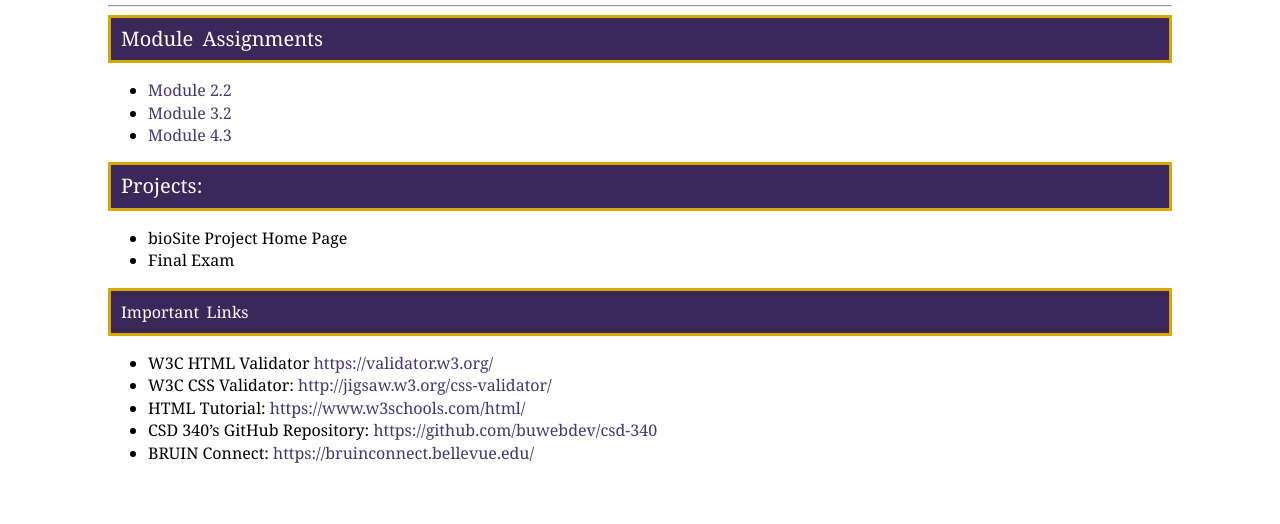
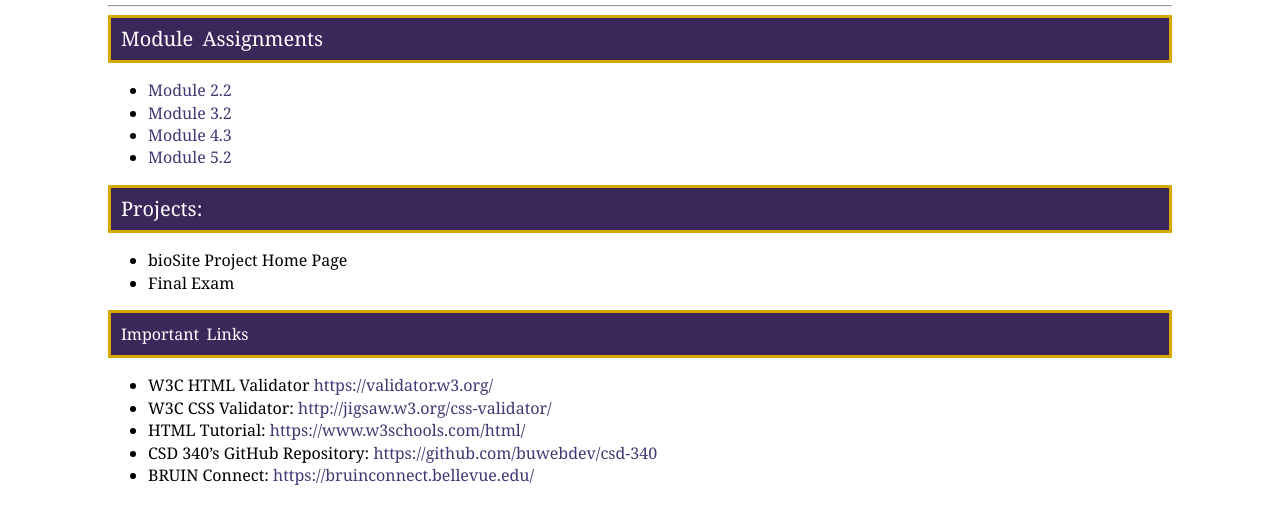
Before and after one commit to atlantisfan/csd-340, a plain HTML site: page index.html in a window 1280 px wide. Shown: the part 158-682 px from the top of the page. Drawn offline with Linux system fonts and the light colour scheme; a web font is replaced by a local one.

Commit message:
included module 5 link, first failed to push

```diff
--- a/index.html
+++ b/index.html
@@ -31,6 +31,7 @@ content="Justin Brehms" />
     <li><a href="./module-2/brehms_EX1.html">Module 2.2</a></li>
     <li><a href="./module-3/brehms_EX2.html">Module 3.2</a></li>
     <li><a href="./module-4/brehms_EX3.html">Module 4.3</a></li>
+	<li><a href="./module-5/brehms_EX4.html">Module 5.2</a></li>
 </ul>
 <h3>Projects: </h3>
 <ul>
```
